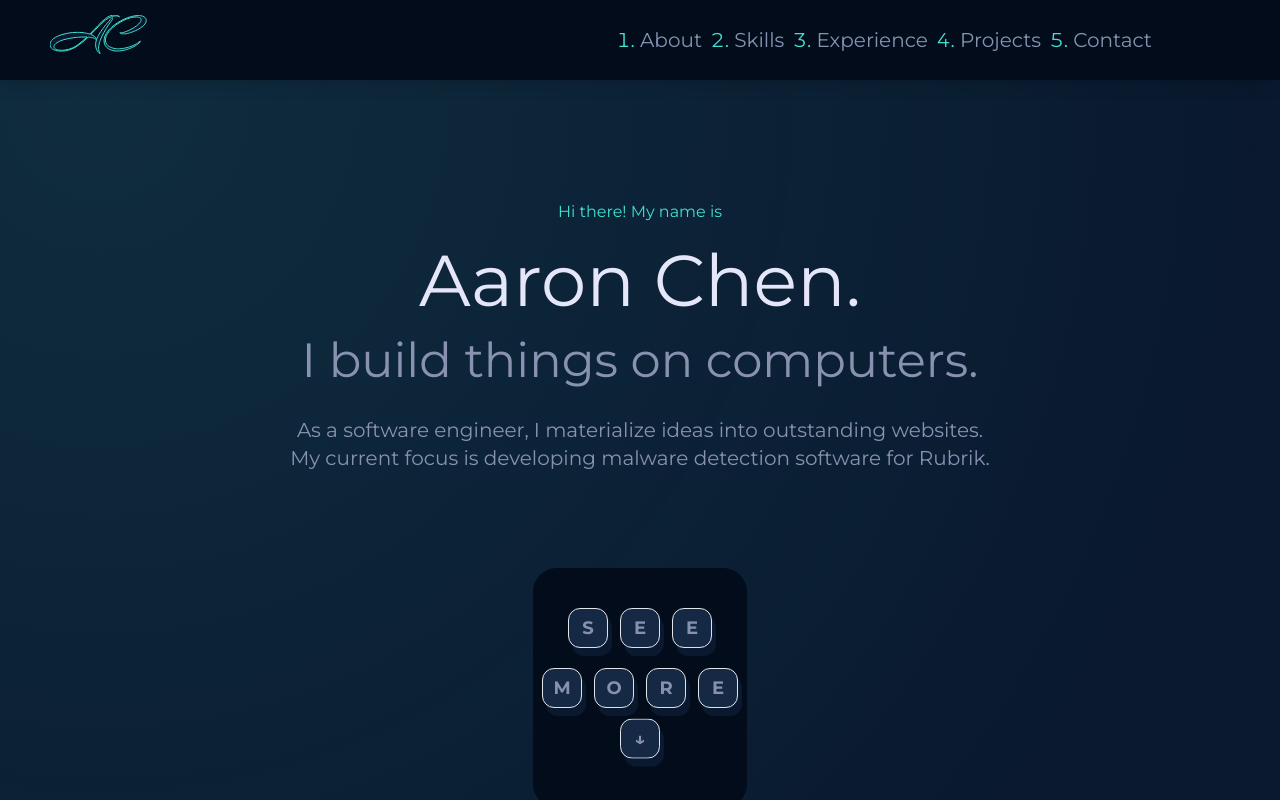
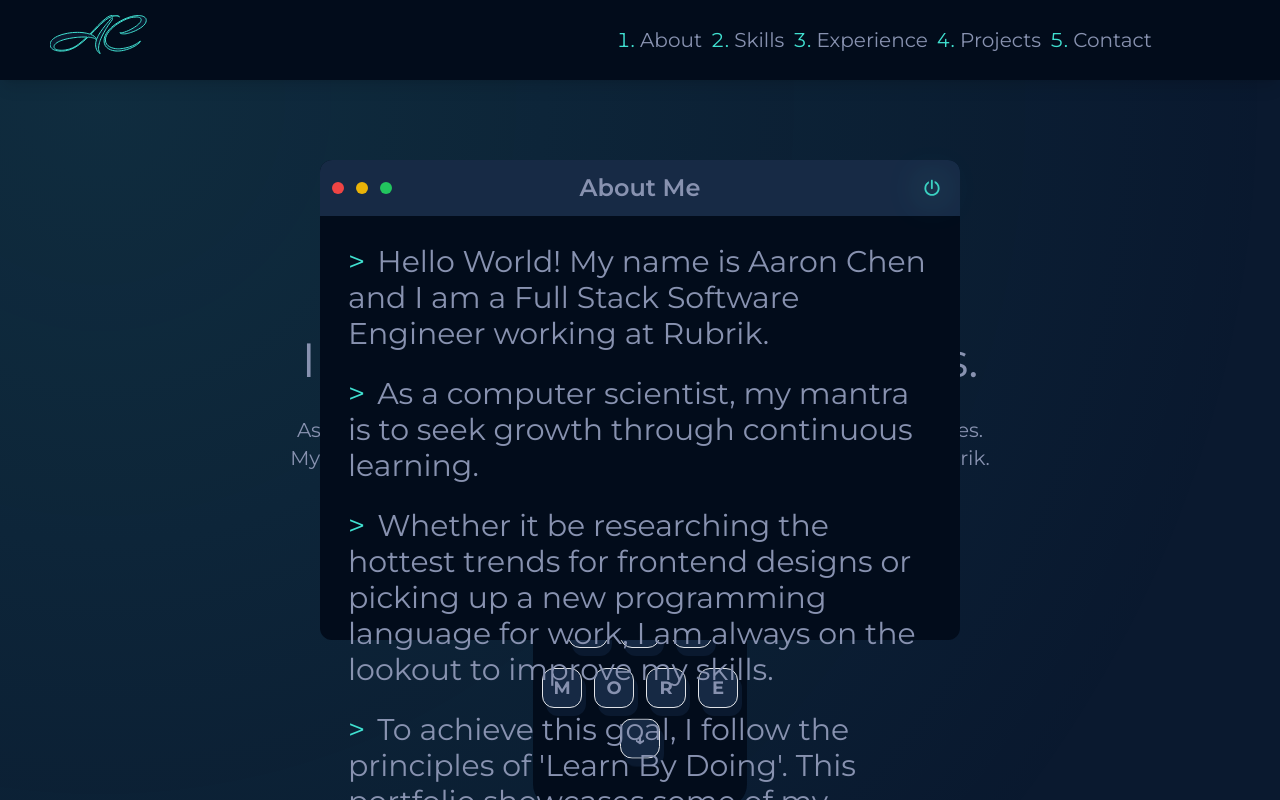
Before and after one commit to chenaaron3/portfolio, a Next.js app: page / in a window 1280 px wide. Shown: the top 800 px of the page. Built offline with nearby package versions, Linux system fonts and the light colour scheme.

Commit message:
Animate about terminal

```diff
--- /dev/null
+++ b/src/components/About/Line.tsx
@@ -0,0 +1,107 @@
+import {
+  AnimatePresence,
+  MotionValue,
+  Variant,
+  Variants,
+  motion,
+  useAnimationControls,
+} from "framer-motion";
+import { useEffect, useState } from "react";
+import { calcOffset } from "~/utils/animation";
+
+interface LineProps {
+  scrollState: number;
+  text: string;
+  start: number;
+  end: number;
+}
+const lineVariants: Variants = {
+  hidden: {
+    opacity: 0,
+    top: 10,
+  },
+  visible: {
+    opacity: 1,
+    top: 0,
+  },
+};
+export const Line: React.FC<LineProps> = ({
+  scrollState,
+  text,
+  start,
+  end,
+}) => {
+  const [words, setWords] = useState<string[]>([]);
+
+  useEffect(() => {
+    setWords(text.split(" "));
+  }, [text]);
+
+  return (
+    <AnimatePresence>
+      {scrollState >= start && (
+        <motion.p
+          className="mb-3"
+          variants={lineVariants}
+          initial="hidden"
+          animate="visible"
+          exit="hidden"
+        >
+          <span className="mr-3 text-[var(--main-color)]">&gt;</span>
+          {words.map((word, i) => {
+            const offset = calcOffset(start, end, words.length, i);
+            return (
+              <Word
+                key={`${word}-${i}`}
+                text={word}
+                active={scrollState > offset.offset}
+              />
+            );
+          })}
+        </motion.p>
+      )}
+    </AnimatePresence>
+  );
+};
+
+interface WordProps {
+  text: string;
+  active?: boolean;
+}
+const wordVariants: Variants = {
+  hidden: {
+    opacity: 0.25,
+  },
+  highlight: {
+    color: "var(--main-color)",
+    opacity: 0.5,
+  },
+  visible: {
+    color: "var(--text-color)",
+    opacity: 1,
+  },
+};
+const Word: React.FC<WordProps> = ({ text, active }) => {
+  const controls = useAnimationControls();
+  useEffect(() => {
+    const animate = async () => {
+      if (active) {
+        // When active, highlight for a brief moment
+        await controls.start("highlight", {
+          duration: 0.1,
+        });
+        await new Promise((r) => setTimeout(r, 100));
+        await controls.start("visible");
+      } else {
+        await controls.start("hidden");
+      }
+    };
+    void animate();
+  }, [active, controls]);
+
+  return (
+    <motion.span variants={wordVariants} initial="hidden" animate={controls}>
+      {text + " "}
+    </motion.span>
+  );
+};
--- a/src/components/About/index.tsx
+++ b/src/components/About/index.tsx
@@ -1,16 +1,45 @@
-import { useScroll } from "framer-motion";
-import { useRef } from "react";
+import {
+  AnimatePresence,
+  motion,
+  useMotionValue,
+  useMotionValueEvent,
+  useScroll,
+} from "framer-motion";
+import { useRef, useState } from "react";
+import { Line } from "./Line";
+import { Power } from "../Hero/Power";
+
+export const AboutKeyframes = {
+  init: 0,
+  line1: 0.2,
+  line2: 0.4,
+  line3: 0.6,
+  line4: 0.8,
+  finish: 1,
+};
 
 export default function About() {
   const ref = useRef<HTMLDivElement | null>(null);
   const { scrollYProgress } = useScroll({
     target: ref,
-    offset: ["start start", "end end"],
+    offset: ["start end", "end end"],
+  });
+  const [scrollState, setScrollState] = useState(0);
+  const power = useMotionValue(0.85);
+
+  useMotionValueEvent(scrollYProgress, "change", (latest) => {
+    setScrollState(latest);
   });
 
   return (
-    <div className="relative flex h-[300vh] w-screen justify-center">
-      <div className="sticky top-1/2 h-[60vh] w-[50vw] -translate-y-1/2 rounded-xl bg-[var(--sub-alt-color)]">
+    <div className="relative flex h-[500vh] w-screen justify-center" ref={ref}>
+      <AnimatePresence>
+        {scrollState > 0 && (
+          <motion.div
+            className="fixed top-[calc(50vh_-_30vh)] h-[60vh] w-[50vw] rounded-xl bg-[var(--sub-alt-color)]"
+            initial={{ translateY: "10px", opacity: .75 }}
+            animate={{ translateY: 0, opacity: 1 }}
+          >
             <div className="absolute flex h-14 w-full items-center rounded-t-xl bg-[var(--sub-color)] text-2xl">
               <div className="absolute ml-3 flex gap-3">
                 <div className="h-3 w-3 rounded-full bg-red-500"></div>
@@ -20,29 +49,44 @@ export default function About() {
               <span className="m-auto font-semibold text-[var(--text-color)]">
                 About Me
               </span>
+              <motion.div className="absolute right-5 h-[2vh] w-[2vh]">
+                <Power scrollState={power} />
+              </motion.div>
             </div>
-        <div className="mt-10 p-5 text-3xl text-[var(--text-color)]">
-          <div>
-            <span>&gt;_</span>
+            <div className="mt-14 flex flex-col gap-3 p-7 text-3xl text-[var(--text-color)]">
+              <Line
+                text="Hello World! My name is Aaron Chen and I am a Full Stack Software
+            Engineer working at Rubrik."
+                scrollState={scrollState}
+                start={AboutKeyframes.init}
+                end={AboutKeyframes.line1}
+              />
+              <Line
+                text="As a computer scientist, my mantra is to seek growth through continuous
+                    learning."
+                scrollState={scrollState}
+                start={AboutKeyframes.line1}
+                end={AboutKeyframes.line2}
+              />
+              <Line
+                text="Whether it be researching the hottest trends for frontend designs
+                    or picking up a new programming language for work, I am always on the lookout
+                    to improve my skills."
+                scrollState={scrollState}
+                start={AboutKeyframes.line2}
+                end={AboutKeyframes.line3}
+              />
+              <Line
+                text="To achieve this goal, I follow the principles of 'Learn By
+                    Doing'. This portfolio showcases some of my findings."
+                scrollState={scrollState}
+                start={AboutKeyframes.line3}
+                end={AboutKeyframes.finish}
+              />
             </div>
-
-          <p>
-            Hello World! My name is Aaron Chen and I am a Software Engineer at
-            Rubrik.
-          </p>
-          <p>
-            As a computer scientist, my goal is to always be learning. Whether
-            it be picking up a new web development framework or studying a new
-            scheduling algorithm, I always strive to further my skills and
-            broaden my knowledge.
-          </p>
-          <p>
-            To achieve this goal, I follow the principles of &apos;Learn By Doing&apos;.
-            The majority of my learning process involves hands-on projects. This
-            portfolio showcases some of those projects.
-          </p>
-        </div>
-      </div>
+          </motion.div>
+        )}
+      </AnimatePresence>
     </div>
   );
 }
--- a/src/components/Hero/Keys.tsx
+++ b/src/components/Hero/Keys.tsx
@@ -19,7 +19,7 @@ export const Keys: React.FC<KeysProps> = ({ scrollState }) => {
               HeroKeyframes.seeMorePressed,
               8,
               0,
-            )
+            ).offset
           }
         />
         <Key
@@ -31,7 +31,7 @@ export const Keys: React.FC<KeysProps> = ({ scrollState }) => {
               HeroKeyframes.seeMorePressed,
               8,
               1,
-            )
+            ).offset
           }
         />
         <Key
@@ -43,7 +43,7 @@ export const Keys: React.FC<KeysProps> = ({ scrollState }) => {
               HeroKeyframes.seeMorePressed,
               8,
               2,
-            )
+            ).offset
           }
         />
       </div>
@@ -57,7 +57,7 @@ export const Keys: React.FC<KeysProps> = ({ scrollState }) => {
               HeroKeyframes.seeMorePressed,
               8,
               3,
-            )
+            ).offset
           }
         />
         <Key
@@ -69,7 +69,7 @@ export const Keys: React.FC<KeysProps> = ({ scrollState }) => {
               HeroKeyframes.seeMorePressed,
               8,
               4,
-            )
+            ).offset
           }
         />
         <Key
@@ -81,7 +81,7 @@ export const Keys: React.FC<KeysProps> = ({ scrollState }) => {
               HeroKeyframes.seeMorePressed,
               8,
               5,
-            )
+            ).offset
           }
         />
         <Key
@@ -93,7 +93,7 @@ export const Keys: React.FC<KeysProps> = ({ scrollState }) => {
               HeroKeyframes.seeMorePressed,
               8,
               6,
-            )
+            ).offset
           }
         />
       </div>
@@ -107,7 +107,7 @@ export const Keys: React.FC<KeysProps> = ({ scrollState }) => {
               HeroKeyframes.seeMorePressed,
               8,
               7,
-            )
+            ).offset
           }
           bouncy
         />
--- a/src/components/Hero/Power.tsx
+++ b/src/components/Hero/Power.tsx
@@ -43,8 +43,8 @@ export const Power: React.FC<PowerProps> = ({ scrollState }) => {
   return (
     <motion.div className="absolute inset-0 flex h-full items-center justify-center">
       <motion.svg
-        height="35%"
-        width="35%"
+        height="7vw"
+        width="7vw"
         viewBox="0 0 30.143 30.143"
         variants={variants}
         initial="hidden"
--- a/src/components/Hero/index.tsx
+++ b/src/components/Hero/index.tsx
@@ -37,11 +37,12 @@ const keyboardVariants: Variants = {
 
 export const HeroKeyframes = {
   init: 0,
-  seeMoreFadeIn: 0.25,
-  seeMorePressed: 0.5,
-  seeMoreFadeOut: 0.55,
-  powerFadeIn: 0.7,
-  powerFinish: 1,
+  seeMoreFadeIn: 0.15,
+  seeMorePressed: 0.45,
+  seeMoreFadeOut: 0.5,
+  powerFadeIn: 0.55,
+  powerFinish: 0.9,
+  finish: 1,
 };
 
 export default function Hero() {
@@ -57,6 +58,11 @@ export default function Hero() {
     scrollYProgress,
     [HeroKeyframes.init, HeroKeyframes.seeMoreFadeIn],
     ["0", "-50%"],
+  );
+  const powerScale = useTransform(
+    scrollYProgress,
+    [HeroKeyframes.powerFadeIn, HeroKeyframes.powerFinish, HeroKeyframes.finish],
+    [1, 1.1, 0],
   );
 
   // Text animations
@@ -99,7 +105,7 @@ export default function Hero() {
 
   return (
     <div
-      className="relative h-[300vh] w-screen
+      className="relative h-[400vh] w-screen
       before:fixed before:inset-0 before:bg-[radial-gradient(circle_farthest-side_at_var(--x,_100px)_var(--y,_100px),_var(--main-color)_-100%,_transparent_100%)] before:opacity-20
       "
       ref={ref}
@@ -146,8 +152,8 @@ export default function Hero() {
 
       {/* Keyboard */}
       <motion.div
-        className="sticky top-1/2 m-auto flex h-[30vh] w-1/6 flex-col items-center justify-center gap-5 rounded-3xl bg-[var(--sub-alt-color)]"
-        style={{ translateY: translate }}
+        className="sticky top-1/2 m-auto mb-[calc(30vh_-_15vh)] flex h-[30vh] w-1/6 flex-col items-center justify-center gap-5 rounded-3xl bg-[var(--sub-alt-color)]"
+        style={{ translateY: translate, scale: powerScale }}
         initial="hidden"
         animate="visible"
         variants={keyboardVariants}
--- a/src/utils/animation.ts
+++ b/src/utils/animation.ts
@@ -1,3 +1,7 @@
 export function calcOffset(start: number, end: number, total: number, index: number) {
-    return start + (end - start) / total * index
+    const margin = (end - start) / total
+    return {
+        offset: start + margin * index,
+        margin: margin,
+    }
 }
```
Lines whose indentation alone changed are shown as unchanged.
